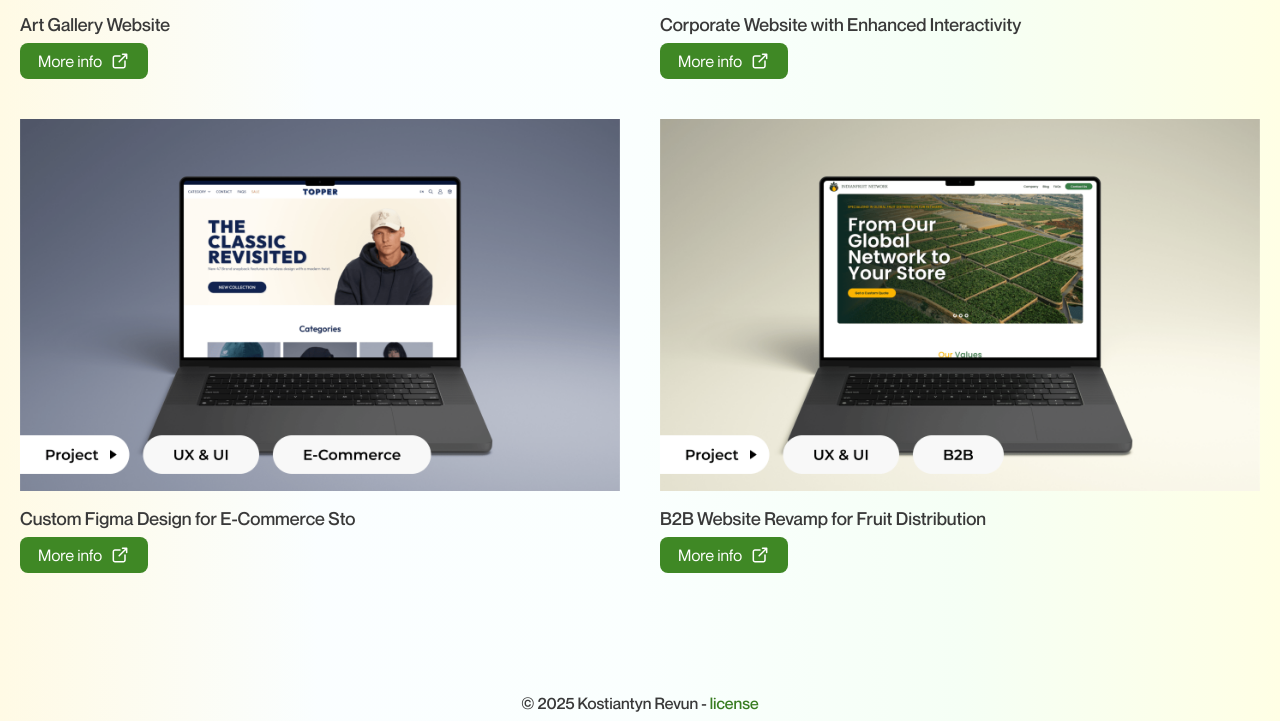
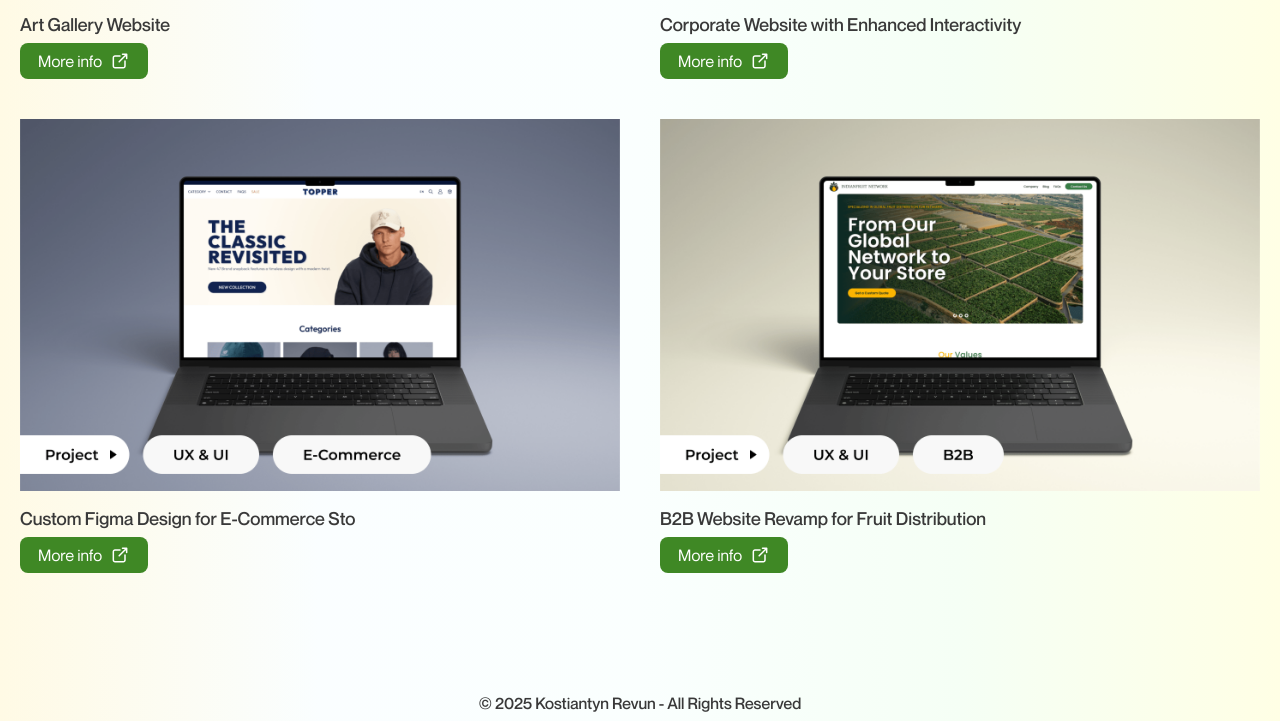
Before and after one commit to rkostiantyn/portfolio, a plain HTML site: page index.html in a window 1280 px wide. Shown: the part 1261-1982 px from the top of the page. Drawn offline with Linux system fonts and the light colour scheme.

Commit message:
Update index.html

```diff
--- a/index.html
+++ b/index.html
@@ -136,7 +136,7 @@
       </main>
       <footer class="footer _container">
         <div>
-          © 2025 Kostiantyn Revun - <a target="_blank" href="#">license</a>
+          © 2025 Kostiantyn Revun - All Rights Reserved
         </div>
       </footer>
     </div>
```
